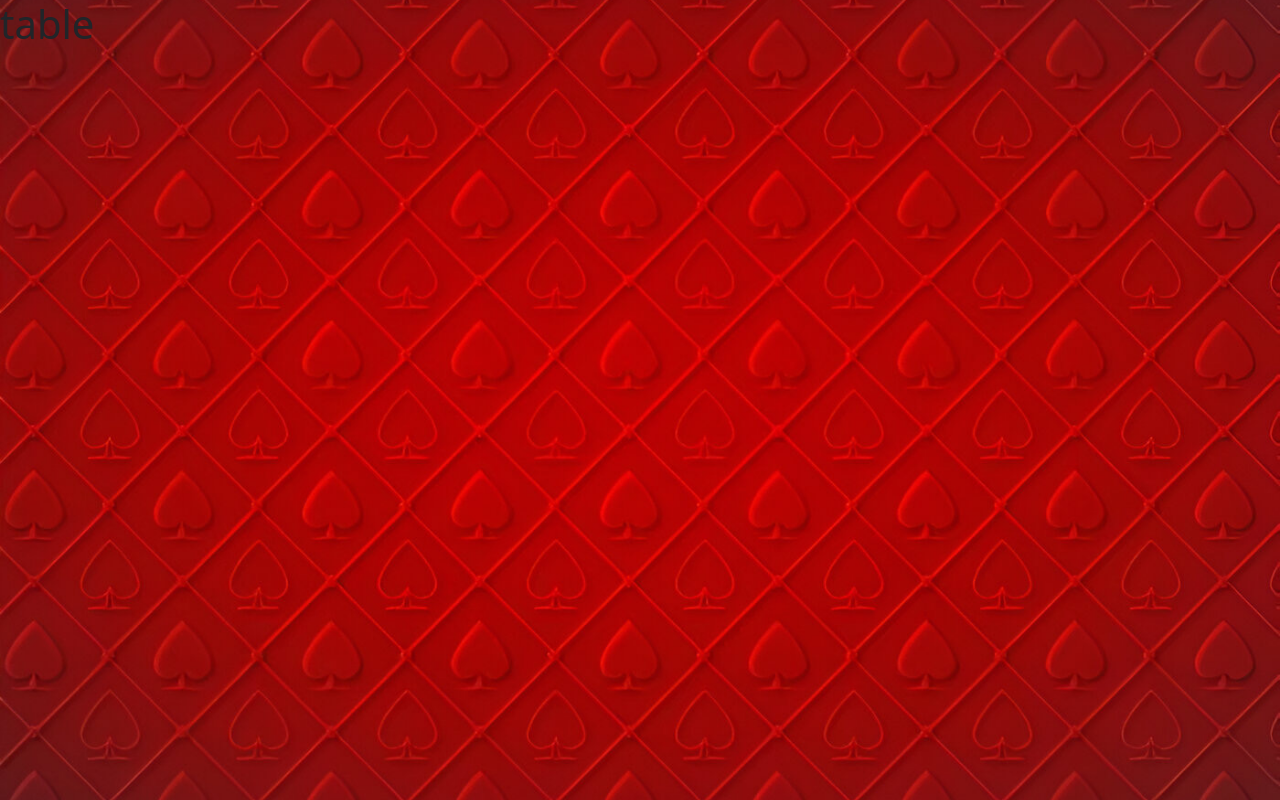
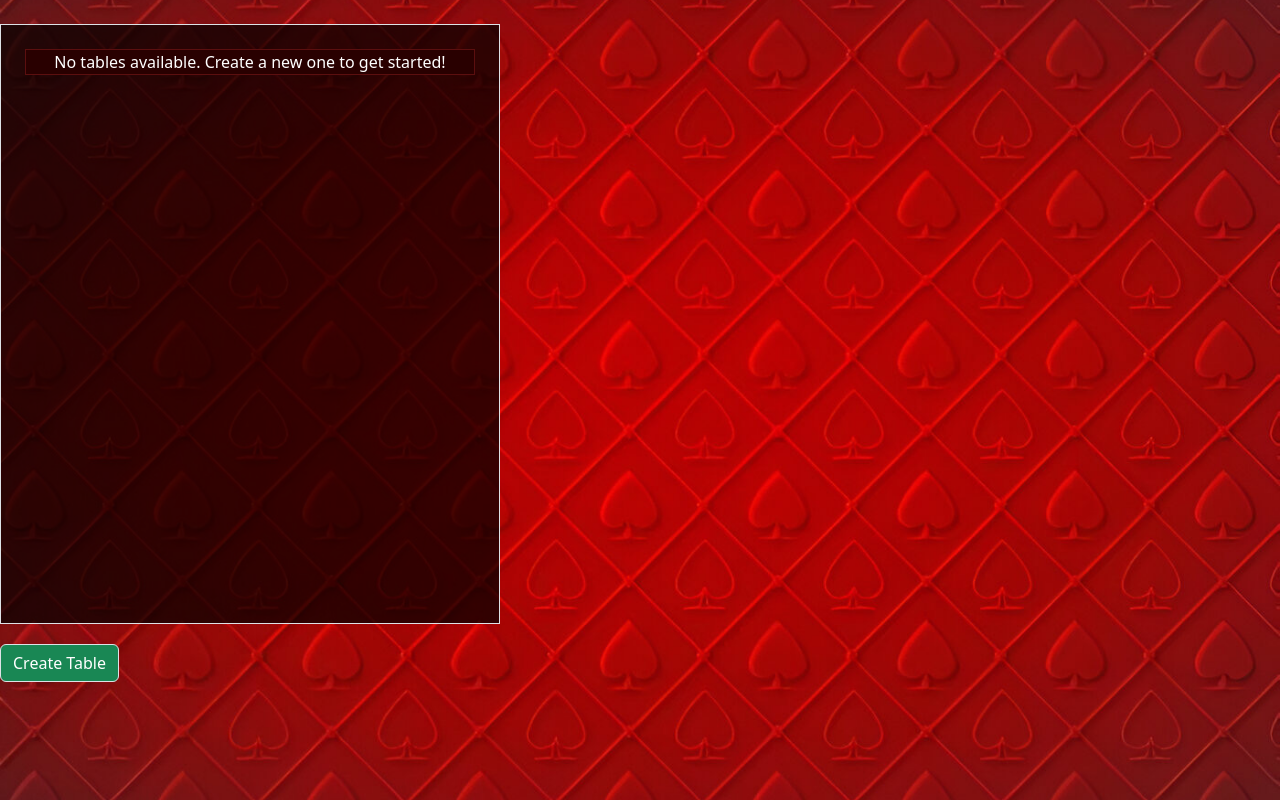
Before and after one commit to jennaborowy/square-fall24-blackjack, a Next.js app in the folder src/main/java/edu/loyola/square/view/square-fall24-blackjack/: page /table in a window 1280 px wide. Built offline with nearby package versions, Linux system fonts and the light colour scheme.

Commit message:
move to firebase

```diff
--- a/src/main/java/edu/loyola/square/view/square-fall24-blackjack/app/table/page.js
+++ b/src/main/java/edu/loyola/square/view/square-fall24-blackjack/app/table/page.js
@@ -1,13 +1,20 @@
-import "../globals.css"
+import React, { useState } from 'react';
+import TableList from "@/app/table/TableList";
+import CreateTableButton from "@/app/lobby/CreateTableButton";
 
-function Table() {
+const TableManagement = () => {
+    const [tables, setTables] = useState([]);
+
+    const handleTableCreate = (newTable) => {
+        setTables(prevTables => [...prevTables, newTable]);
+    };
+
     return (
-        <div>
-            <h1>
-                table
-            </h1>
+        <div className="space-y-8">
+            <TableList tables={tables} />
+            <CreateTableButton onTableCreate={handleTableCreate} />
         </div>
     );
-}
+};
 
-export default Table;
+export default TableManagement;
```
Also changed, not shown: src/main/java/edu/loyola/square/view/square-fall24-blackjack/app/table/TableManagement.js (deleted, +0 -20 lines).
